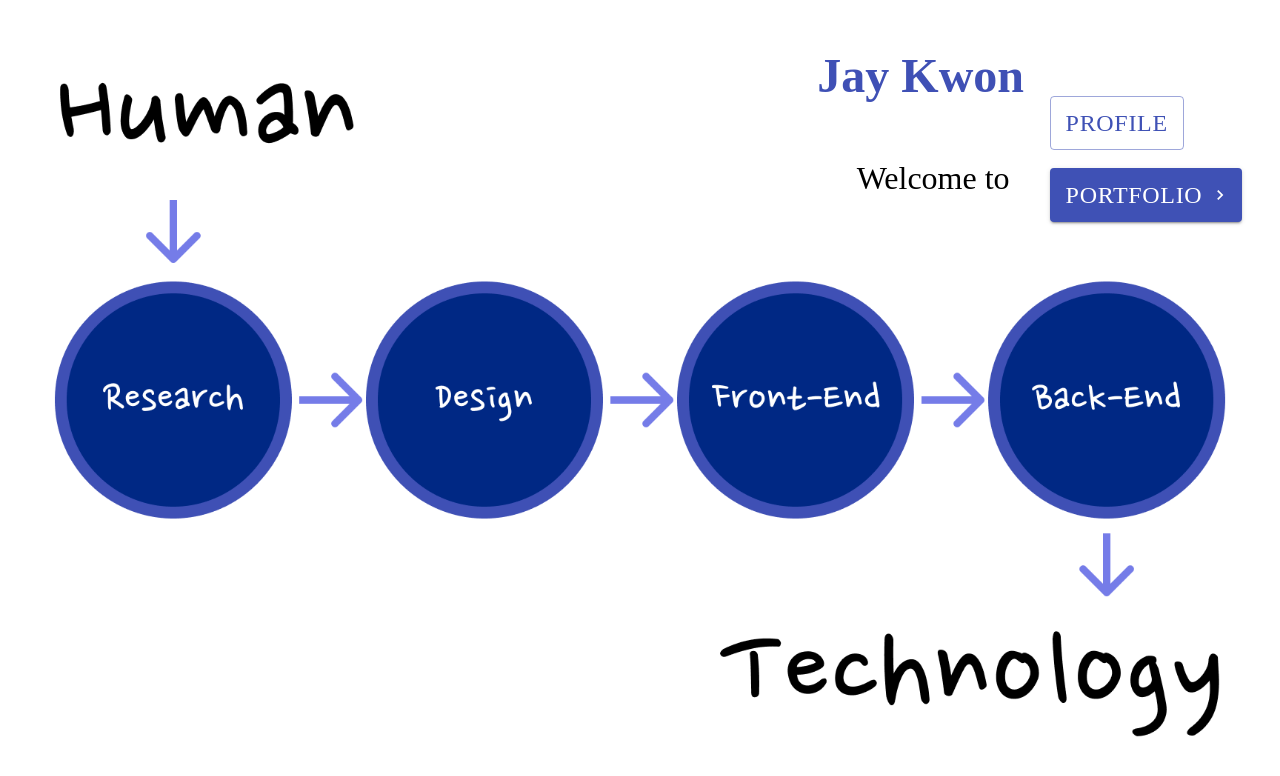
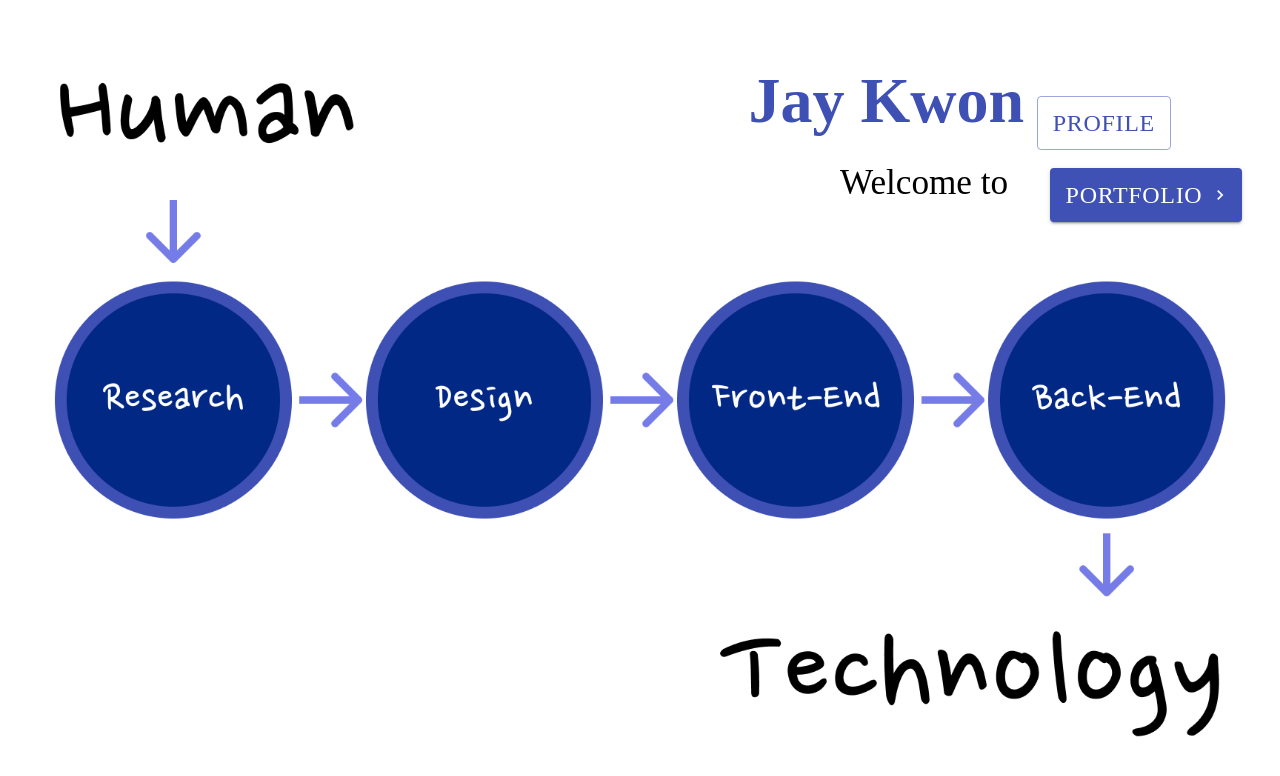
Before and after one commit to Jloves9191/no1uxdeveloper, a React (Create React App) app: page /Welcome in a window 1280 px wide. Shown: the top 776 px of the page. Built offline with nearby package versions, Linux system fonts and the light colour scheme; a web font is replaced by a local one.

Commit message:
customizing

```diff
--- a/src/pages/Welcome/pc/PcWelcome.jsx
+++ b/src/pages/Welcome/pc/PcWelcome.jsx
@@ -38,7 +38,7 @@ const PcWelcome = () => {
                 textAlign:'right',
                 fontFamily: "NanumPen",
                 fontWeight: 'bold',
-                fontSize: '300%',
+                fontSize: '400%',
                 color: '#3f50b5'
             }}>
                 <p>Jay Kwon</p>
@@ -51,7 +51,7 @@ const PcWelcome = () => {
                 right: '20%',
                 textAlign:'right',
                 fontFamily: "NanumPen",
-                fontSize: '200%',
+                fontSize: '220%',
                 color: '##FFFFFF'
             }}>
                 <Typical
@@ -65,7 +65,7 @@ const PcWelcome = () => {
                 height: '10%',
                 position: 'absolute',
                 top: '12%',
-                right: '8%',
+                right: '9%',
                 float: 'right'
             }}>
                 <Button variant="outlined" color="primary"onClick={() => history.push('/Profile')}>Profile</Button>
```
Also changed, not shown: 1 other file (tests, documents, lock files or other folders).
